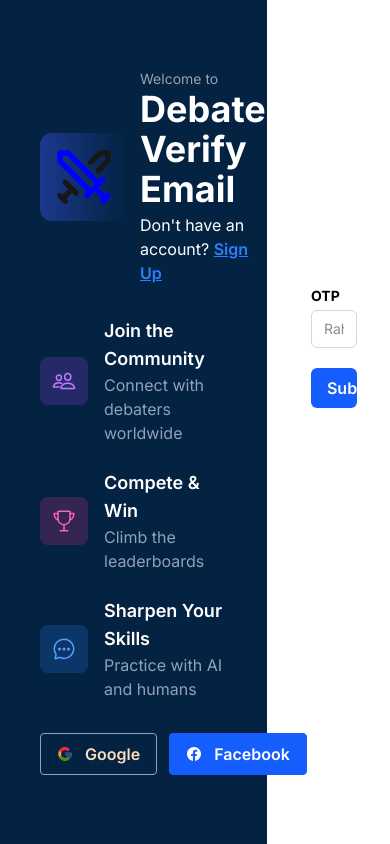
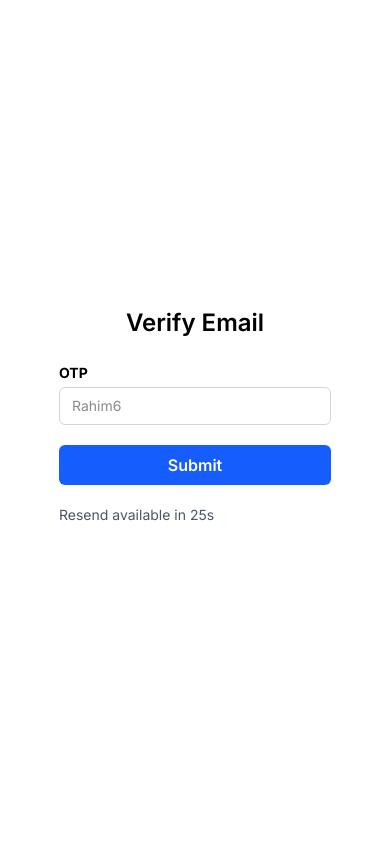
Before and after one commit to SayhanA/devate, a Next.js app: page /verify-email in a window 390 px wide. Built offline with nearby package versions, Linux system fonts and the light colour scheme; no server answers.

Commit message:
auth pages responsive design added

```diff
--- a/src/app/(auth)/forgot-password/page.jsx
+++ b/src/app/(auth)/forgot-password/page.jsx
@@ -16,8 +16,8 @@ export const metadata = {
 
 const ForgotPasswordPage = () => {
   return (
-    <section className="flex w-full">
-      <div className="bg-secondary-bg w-full h-screen flex justify-center items-center">
+    <section className="sm:grid sm:grid-cols-2 min-h-screen">
+      <div className="bg-secondary-bg w-full h-screen sm:flex justify-center items-center hidden">
         <div className="w-[70%] ">
           <div className="flex items-center space-x-3 ">
             <div className="bg-gradient-to-r from-blue-900 to-secondary-bg p-3 rounded-xl">
@@ -76,8 +76,9 @@ const ForgotPasswordPage = () => {
           <ProviderBtns />
         </div>
       </div>
-      <div className="w-full h-screen flex justify-center items-center">
-        <div className="w-[70%] min-h-[400px]">
+      <div className="h-screen w-full flex sm:flex-row flex-col justify-center items-center">
+        <SectionTitle title="Forgot Password" className="sm:hidden" />
+        <div className="sm:w-[70%] sm:min-h-[400px] w-[320px]">
           <ForgotPasswordForm />
         </div>
       </div>
--- a/src/app/(auth)/reset-password/page.jsx
+++ b/src/app/(auth)/reset-password/page.jsx
@@ -6,6 +6,7 @@ import {
 } from "react-icons/io5";
 import CustomLink from "@/components/atoms/CustomLink";
 import ProviderBtns from "@/components/atoms/ProviderBtns";
+import SectionTitle from "@/components/atoms/SectionTitle";
 import Text from "@/components/atoms/Test";
 import { ResetPasswordForm } from "@/components/molicuses/ResetPasswordForm";
 
@@ -16,8 +17,8 @@ export const metadata = {
 
 const ResetPasswordPage = () => {
   return (
-    <section className="flex w-full">
-      <div className="bg-secondary-bg w-full h-screen flex justify-center items-center">
+    <section className="sm:grid sm:grid-cols-2 min-h-screen">
+      <div className="bg-secondary-bg w-full h-screen sm:flex justify-center items-center hidden">
         <div className="w-[70%] ">
           <div className="flex items-center space-x-3 ">
             <div className="bg-gradient-to-r from-blue-900 to-secondary-bg p-3 rounded-xl">
@@ -76,8 +77,9 @@ const ResetPasswordPage = () => {
           <ProviderBtns />
         </div>
       </div>
-      <div className="w-full h-screen flex justify-center items-center">
-        <div className="w-[70%] min-h-[400px]">
+      <div className="h-screen w-full flex sm:flex-row flex-col justify-center items-center">
+        <SectionTitle title="Reset Password" className="sm:hidden" />
+        <div className="sm:w-[70%] sm:min-h-[400px] w-[320px]">
           <ResetPasswordForm />
         </div>
       </div>
--- a/src/app/(auth)/signup/page.jsx
+++ b/src/app/(auth)/signup/page.jsx
@@ -16,8 +16,8 @@ export const metadata = {
 
 const SignupPage = () => {
   return (
-    <section className="flex w-full">
-      <div className="bg-secondary-bg w-full h-screen flex justify-center items-center">
+    <section className="sm:grid sm:grid-cols-2 min-h-screen">
+      <div className="bg-secondary-bg w-full h-screen sm:flex justify-center items-center hidden">
         <div className="w-[70%] ">
           <div className="flex items-center space-x-3 ">
             <div className="bg-gradient-to-r from-blue-900 to-secondary-bg p-3 rounded-xl">
@@ -75,10 +75,12 @@ const SignupPage = () => {
           <ProviderBtns />
         </div>
       </div>
-      <div className="w-full h-screen flex justify-center items-center">
-        <div className="w-[70%] min-h-[400px]">
+      <div className="h-screen w-full flex sm:flex-row flex-col justify-center items-center">
+        {/* <SectionTitle title="Login" className="sm:hidden" /> */}
+        <div className="sm:w-[70%] sm:min-h-[400px] w-[320px]">
           <SignupForm />
         </div>
+        <ProviderBtns className="flex flex-col p-5 pt-0 mt-0 sm:hidden max-w-[320px]" />
       </div>
     </section>
   );
--- a/src/app/(auth)/verify-email/page.jsx
+++ b/src/app/(auth)/verify-email/page.jsx
@@ -6,6 +6,7 @@ import {
 } from "react-icons/io5";
 import CustomLink from "@/components/atoms/CustomLink";
 import ProviderBtns from "@/components/atoms/ProviderBtns";
+import SectionTitle from "@/components/atoms/SectionTitle";
 import Text from "@/components/atoms/Test";
 import { VerifyEmailForm } from "@/components/molicuses/VerifyEmailForm";
 
@@ -16,8 +17,8 @@ export const metadata = {
 
 const VerifyEmailPage = () => {
   return (
-    <section className="flex w-full">
-      <div className="bg-secondary-bg w-full h-screen flex justify-center items-center">
+    <section className="sm:grid sm:grid-cols-2 min-h-screen">
+      <div className="bg-secondary-bg w-full h-screen sm:flex justify-center items-center hidden">
         <div className="w-[70%] ">
           <div className="flex items-center space-x-3 ">
             <div className="bg-gradient-to-r from-blue-900 to-secondary-bg p-3 rounded-xl">
@@ -75,8 +76,9 @@ const VerifyEmailPage = () => {
           <ProviderBtns />
         </div>
       </div>
-      <div className="w-full h-screen flex justify-center items-center">
-        <div className="w-[70%] min-h-[400px]">
+      <div className="h-screen w-full flex sm:flex-row flex-col justify-center items-center">
+        <SectionTitle title="Verify Email" className="sm:hidden" />
+        <div className="sm:w-[70%] sm:min-h-[400px] w-[320px]">
           <VerifyEmailForm />
         </div>
       </div>
--- a/src/components/molicuses/LoginForm.jsx
+++ b/src/components/molicuses/LoginForm.jsx
@@ -2,7 +2,7 @@
 
 import { ErrorMessage, Field, Form, Formik } from "formik";
 import * as Yup from "yup";
-import { useState } from "react";
+import { useEffect, useState } from "react";
 import { signIn } from "next-auth/react";
 import { useRouter } from "next/navigation";
 import CustomLink from "../atoms/CustomLink";
@@ -19,6 +19,24 @@ const validationSchema = Yup.object({
 export const LoginForm = () => {
   const router = useRouter();
   const [errorMessage, setErrorMessage] = useState("");
+
+  useEffect(() => {
+    const handleFocus = (e) => {
+      const target = e.target;
+      if (target && target.tagName === "INPUT") {
+        // Scroll to input
+        setTimeout(() => {
+          target.scrollIntoView({ behavior: "smooth", block: "center" });
+        }, 100); // Slight delay for keyboard to appear
+      }
+    };
+
+    window.addEventListener("focusin", handleFocus);
+
+    return () => {
+      window.removeEventListener("focusin", handleFocus);
+    };
+  }, []);
 
   const handleSubmit = async (values, { setSubmitting }) => {
     setErrorMessage("");
--- a/src/components/molicuses/ResetPasswordForm.jsx
+++ b/src/components/molicuses/ResetPasswordForm.jsx
@@ -9,7 +9,7 @@ export const ResetPasswordForm = () => {
   const route = useRouter();
 
   return (
-    <div className="max-w-md mx-auto mt-10 p-6 bg-white rounded-lg">
+    <div className="max-w-md mx-auto sm:mt-10 p-6 bg-white rounded-lg">
       <Formik
         initialValues={{
           otp: "",
--- a/src/components/molicuses/SignUpForm.jsx
+++ b/src/components/molicuses/SignUpForm.jsx
@@ -8,7 +8,7 @@ export const SignupForm = () => {
   const route = useRouter();
 
   return (
-    <div className="max-w-md mx-auto mt-10 p-6 bg-white rounded-lg">
+    <div className="max-w-md mx-auto sm:mt-10 p-6 sm:pb-6 pb-0 bg-white rounded-lg">
       <Formik
         initialValues={{
           firstName: "",
--- a/src/components/molicuses/VerifyEmailForm.jsx
+++ b/src/components/molicuses/VerifyEmailForm.jsx
@@ -2,17 +2,38 @@
 
 import { ErrorMessage, Field, Form, Formik } from "formik";
 import * as Yup from "yup";
+import { useEffect, useState } from "react";
 import { useRouter } from "next/navigation";
 
 export const VerifyEmailForm = () => {
-  const route = useRouter();
+  const router = useRouter();
+
+  const [counter, setCounter] = useState(30);
+  const [isResending, setIsResending] = useState(false);
+
+  useEffect(() => {
+    let timer;
+    if (counter > 0) {
+      timer = setTimeout(() => setCounter(counter - 1), 1000);
+    }
+    return () => clearTimeout(timer);
+  }, [counter]);
+
+  const handleResend = () => {
+    setIsResending(true);
+    setCounter(30);
+
+    // Simulate API call
+    setTimeout(() => {
+      console.log("OTP resent");
+      setIsResending(false);
+    }, 1000);
+  };
 
   return (
-    <div className="max-w-md mx-auto mt-10 p-6 bg-white rounded-lg">
+    <div className="max-w-md mx-auto sm:mt-10 p-6 bg-white rounded-lg">
       <Formik
-        initialValues={{
-          otp: "",
-        }}
+        initialValues={{ otp: "" }}
         validationSchema={Yup.object({
           otp: Yup.string()
             .min(6, "Must be at least 6 characters")
@@ -20,13 +41,13 @@ export const VerifyEmailForm = () => {
         })}
         onSubmit={(values, { setSubmitting }) => {
           console.log({ values });
-          route.push("/login");
+          router.push("/login");
         }}
       >
         <Form className="space-y-5">
-          {/* otp */}
+          {/* OTP input */}
           <div>
-            <label htmlFor="otp" className="block text-sm text-tp font-bold">
+            <label htmlFor="otp" className="block text-sm font-bold text-tp">
               OTP
             </label>
             <Field
@@ -47,6 +68,21 @@ export const VerifyEmailForm = () => {
           >
             Submit
           </button>
+          {/* Countdown + Resend button */}
+          <div className="text-sm flex items-center justify-between">
+            {counter > 0 ? (
+              <p className="text-gray-600">Resend available in {counter}s</p>
+            ) : (
+              <button
+                type="button"
+                onClick={handleResend}
+                disabled={isResending}
+                className={`text-blue-600 hover:underline transition disabled:opacity-50`}
+              >
+                {isResending ? "Resending..." : "Resend OTP"}
+              </button>
+            )}
+          </div>
         </Form>
       </Formik>
     </div>
```
